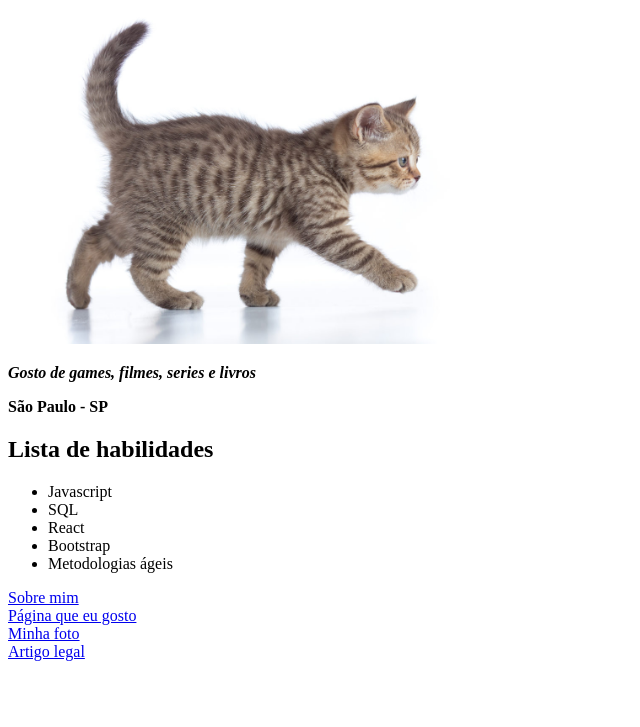
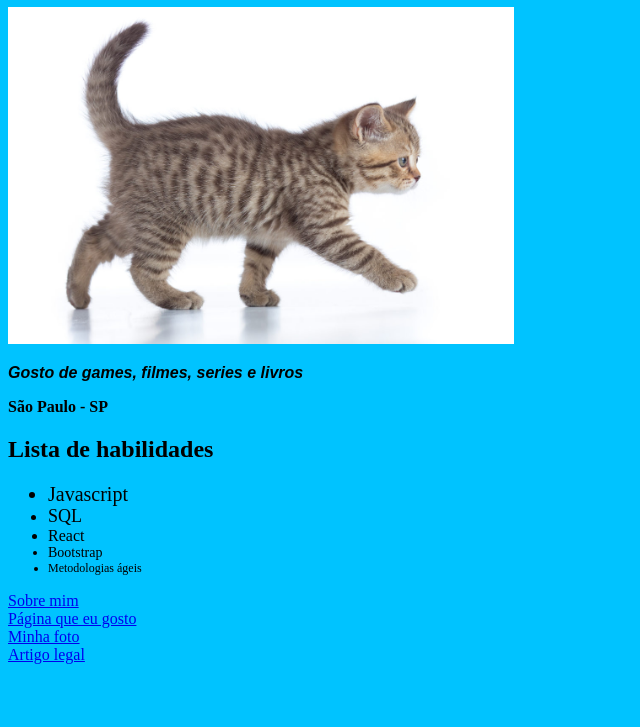
Before and after one commit to andhuangg/andhuangg.github.io, a plain HTML site: page index.html in a window 1280 px wide. Shown: the part 73-800 px from the top of the page, without its empty margins (0-640 px from the left). Drawn offline with Linux system fonts and the light colour scheme.

Commit message:
fim do exercicio

```diff
--- a/index.html
+++ b/index.html
@@ -5,6 +5,37 @@
         <meta http-equiv="X-UA-Compatible" content="IE=edge" />
         <meta name="viewport" content="width=device-width, initial-scale=1.0" />
         <title>Portfólio Web</title>
+
+        <style>
+
+                    body{
+                        background-color: rgb(0, 195, 255);
+                    }
+
+                    .meuNome, .descricao {
+                        font-family: Arial, Helvetica, sans-serif;
+
+                    }
+
+                    .javascript {
+              font-size: 20px;
+            }
+
+            .sql {
+              font-size: 18px;
+            }
+
+            .react {
+              font-size: 16px;
+            }
+
+            .bootstrap {
+              font-size: 14px;
+            }
+
+            .metoAgil {
+              font-size: 12px;
+        </style>
     </head>
     <body>
         <h1 class="meuNome">Anderson Huang</h1>
```
